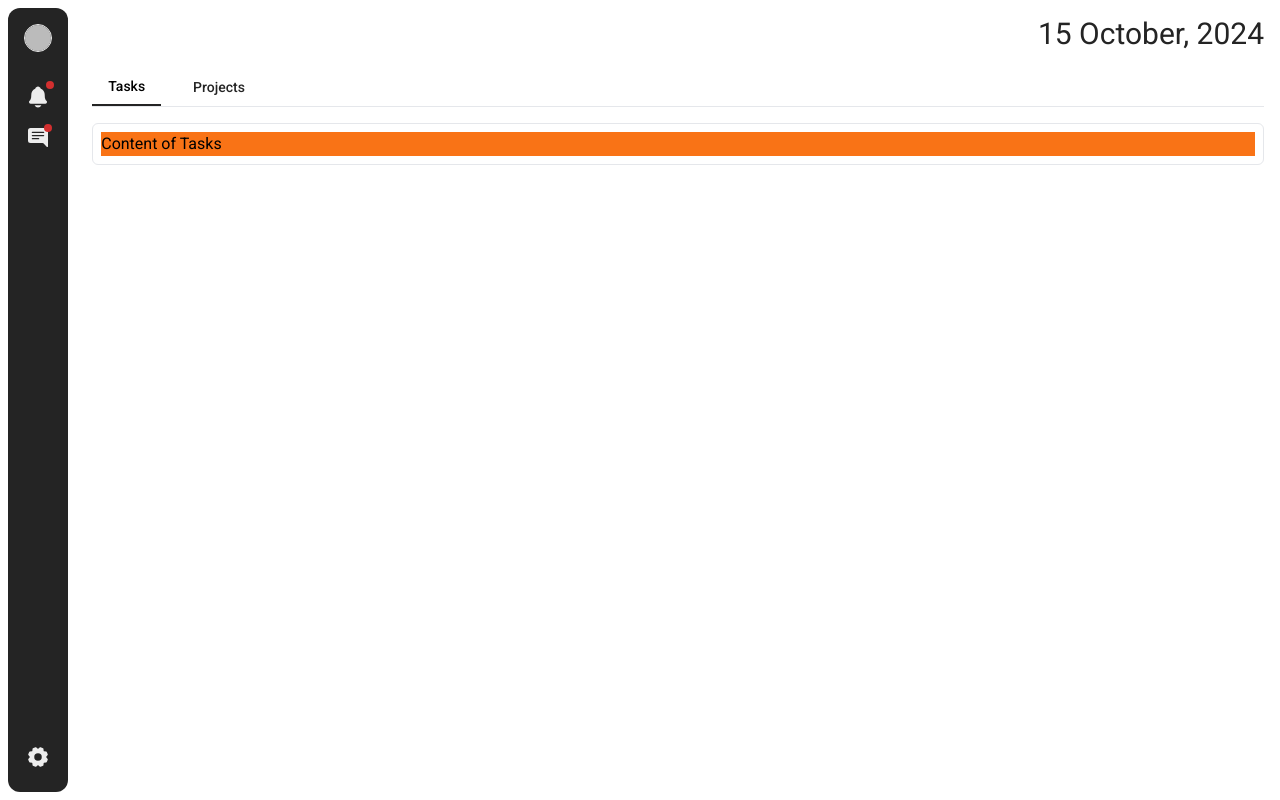
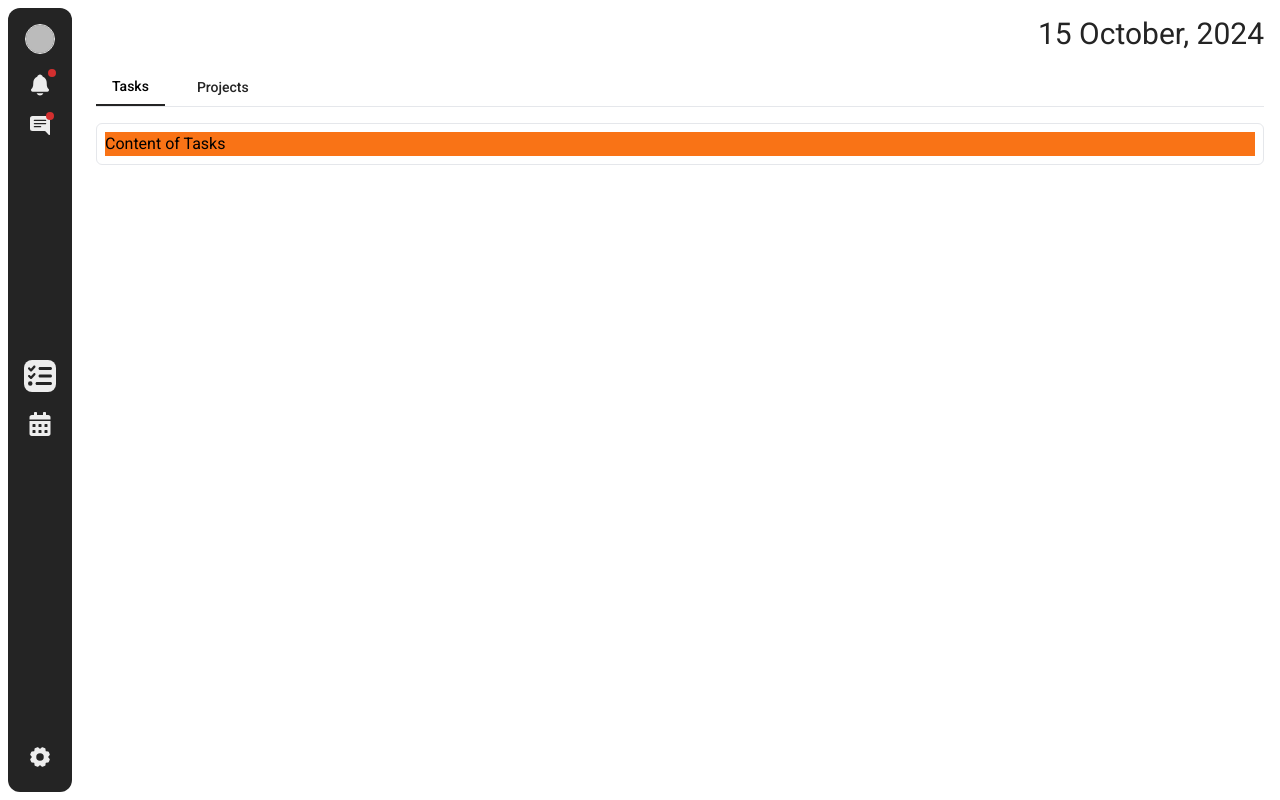
Before and after one commit to Triyo11/ouji-app, a Next.js app: page /dashboard in a window 1280 px wide. Built offline with nearby package versions, Linux system fonts and the light colour scheme; no server answers; sample sign-in values are in the browser's storage.

Commit message:
add menu tasks & calendar at sidebar

```diff
--- a/src/app/dashboard/page.tsx
+++ b/src/app/dashboard/page.tsx
@@ -7,8 +7,8 @@ import TabView from "@/components/TabView";
 // import Calendar from "@/components/Calendar";
 import { format } from "date-fns";
 // import { tabs } from "@/components/TabView/tabOptions";
-import Task from "../task/page";
-import Project from "../project/page";
+import Task from "@/components/Task";
+import Project from "@/components/Project";
 
 const Dashboard = async () => {
   const session = await auth();
--- a/src/app/project/page.tsx
+++ /dev/null
@@ -1,7 +0,0 @@
-const Project = () => {
-  return (
-    <div>Project</div>
-  )
-}
-
-export default Project;
--- /dev/null
+++ b/src/components/Project/index.tsx
@@ -0,0 +1,5 @@
+const Project = () => {
+  return <div>Project</div>;
+};
+
+export default Project;
--- a/src/components/Sidebar/index.tsx
+++ b/src/components/Sidebar/index.tsx
@@ -5,17 +5,29 @@ import Image from "next/image";
 import { PiGearFill } from "react-icons/pi";
 import { IoNotifications } from "react-icons/io5";
 import { BsChatRightTextFill } from "react-icons/bs";
+import { FaListCheck } from "react-icons/fa6";
+import { FaCalendarAlt } from "react-icons/fa";
 import Badge from "@mui/material/Badge";
 import { useState } from "react";
 import OverlayPanelSetting from "./OverlayPanelSetting";
+import { useRouter } from "next/navigation";
+import clsx from "clsx";
+import { Icon } from "@mui/material";
 
 const Sidebar = () => {
   const [invisibleBadgeNotification, setInvisibleBadgeNotification] =
     useState(false);
   const [invisibleBadgeMessage, setInvisibleBadgeMessage] = useState(false);
   const [showSettings, setShowSettings] = useState(false);
+  const [activeMenu, setActiveMenu] = useState(1);
   // jika menggunakan useAuth() harus menggunakan use client
   const user = useAuth();
+  const router = useRouter();
+
+  const menus = [
+    { id: 1, label: "Tasks", Icon: <FaListCheck />, href: "/dashboard" },
+    { id: 2, label: "Calendar", Icon: <FaCalendarAlt />, href: "/dashboard" },
+  ];
 
   return (
     <div className="sticky top-0 h-auto max-w-max p-4 flex flex-col items-center justify-between bg-scheme-1-foreground m-2 rounded-xl">
@@ -27,7 +39,7 @@ const Sidebar = () => {
           height={30}
           className="rounded-full border border-scheme-1-background"
         />
-        <div className="flex flex-col items-center gap-4">
+        <div className="absolute top-16 right-0 left-0 flex flex-col items-center gap-4">
           <button
             className={`${!user ? "hidden" : ""}`}
             onClick={() =>
@@ -58,9 +70,29 @@ const Sidebar = () => {
           </button>
         </div>
       </div>
+      <div className="flex flex-col gap-4 items-center">
+        {menus.map((menu) => (
+          <button
+            key={menu.id}
+            onClick={() => {
+              setActiveMenu(menu.id);
+              router.push(menu.href);
+            }}
+            className={clsx(
+              "text-2xl p-1 rounded-lg",
+              "transition-all ease-in-out duration-300",
+              activeMenu === menu.id
+                ? "text-scheme-1-foreground bg-scheme-1-background"
+                : "text-scheme-1-background bg-scheme-1-background/0"
+            )}
+          >
+            {menu.Icon}
+          </button>
+        ))}
+      </div>
       <div className="relative">
         <OverlayPanelSetting show={showSettings} setShow={setShowSettings} />
-        <button onClick={() => setShowSettings(!showSettings)}>
+        <button onClick={() => setShowSettings(!showSettings)} onBlur={() => setShowSettings(!showSettings)}>
           <PiGearFill className="text-2xl text-scheme-1-background" />
         </button>
       </div>
--- a/src/app/task/page.tsx
+++ b/src/components/Task/index.tsx
@@ -3,7 +3,7 @@ const Task = () => {
     <div className="w-full h-full bg-orange-500">
       <h2>Content of Tasks</h2>
     </div>
-  )
-}
+  );
+};
 
 export default Task;
```
